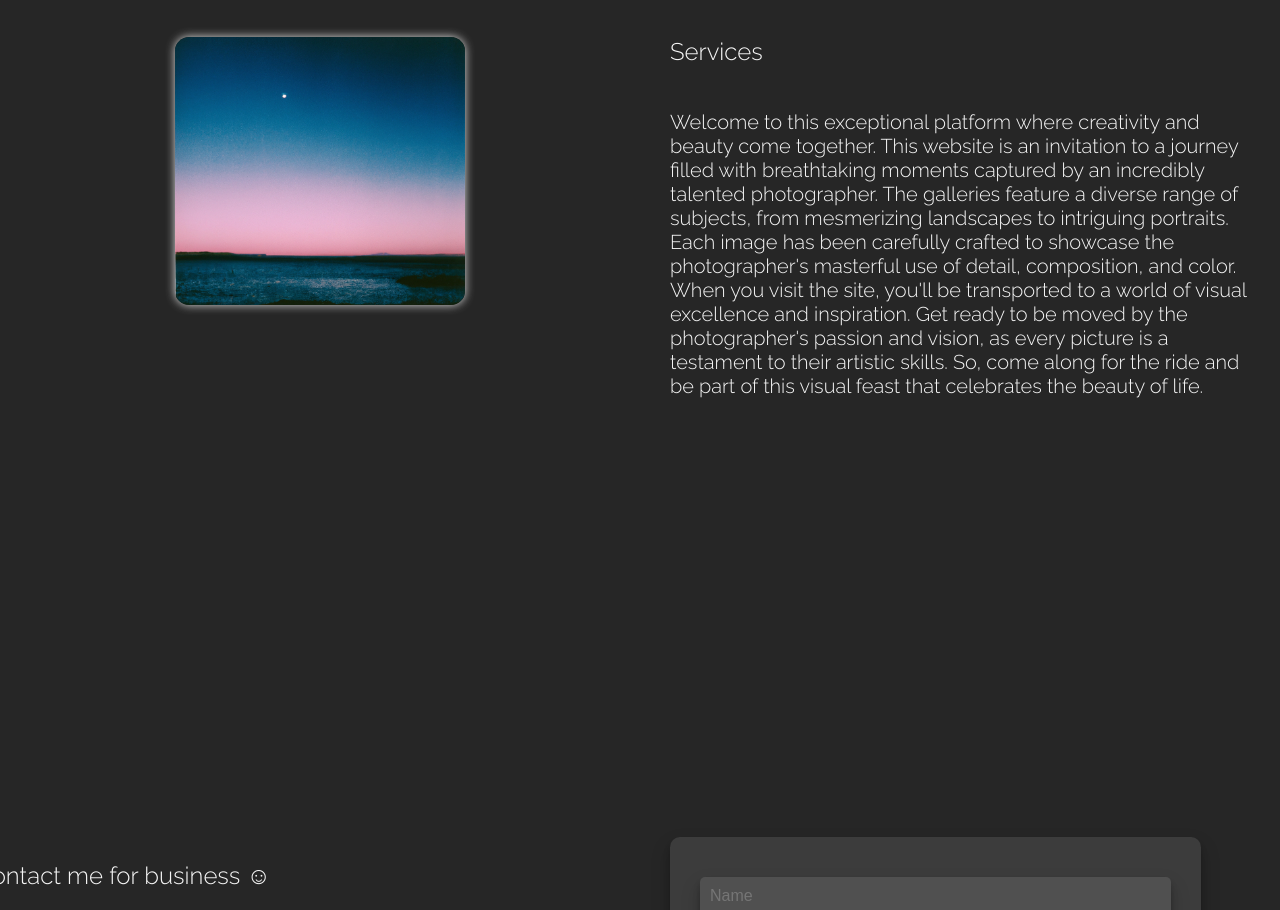
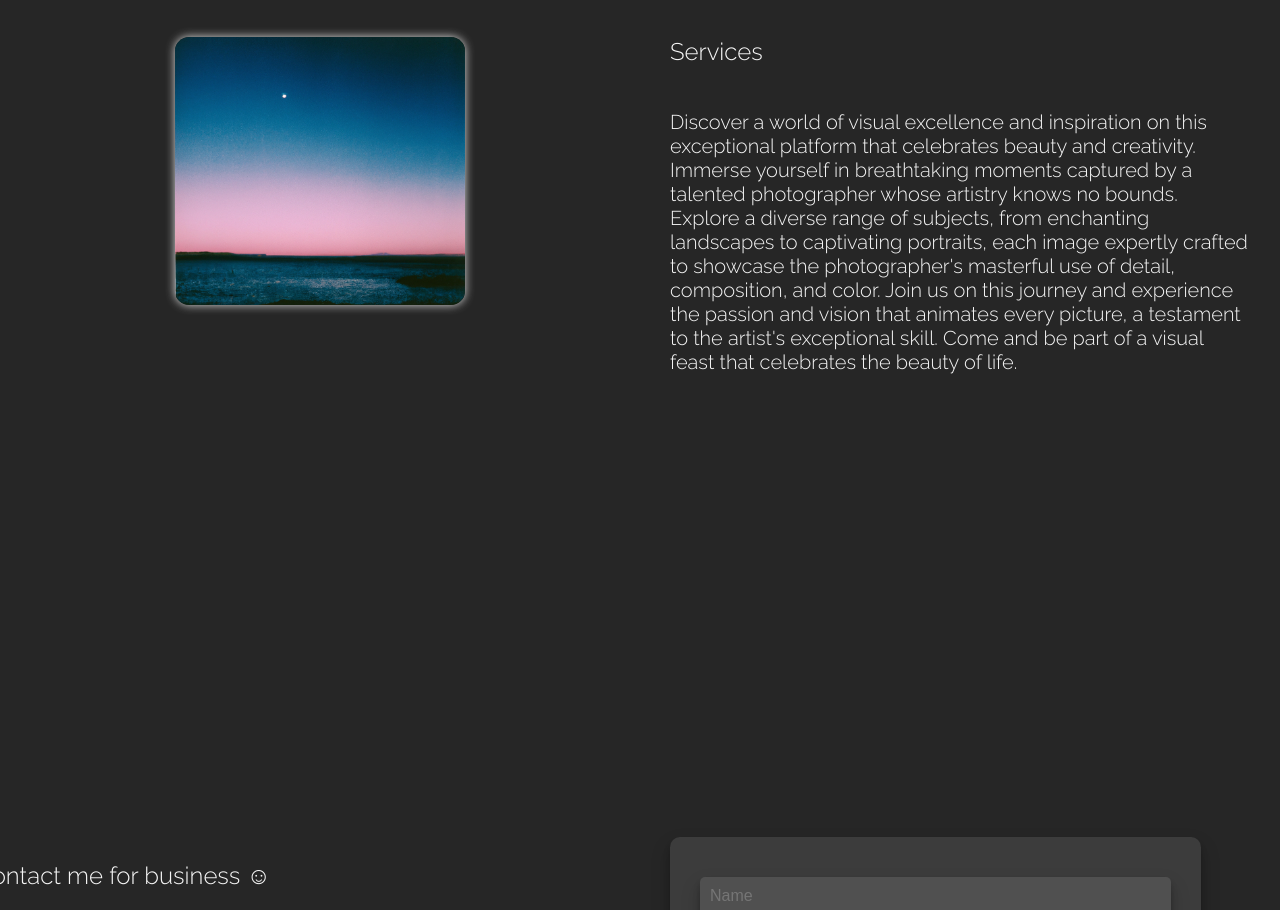
Before and after one commit to vihaanshah2014/vihaanpics, a plain HTML site: page index.html in a window 1280 px wide. Shown: the part 1593-2503 px from the top of the page. Drawn offline with nearby package versions, Linux system fonts and the light colour scheme.

Commit message:
Update index.html

```diff
--- a/index.html
+++ b/index.html
@@ -177,14 +177,10 @@
   <div class="cardss contents">
     <div class="header">Services</div>
     <br>
-    <p>  Welcome to this exceptional platform where creativity and beauty come together. This website is an
-      invitation to a journey filled with breathtaking moments captured by an incredibly talented photographer.
-      The galleries feature a diverse range of subjects, from mesmerizing landscapes to intriguing portraits.
-      Each image has been carefully crafted to showcase the photographer's masterful use of detail, composition,
-      and color. When you visit the site, you'll be transported to a world of visual excellence and inspiration.
-      Get ready to be moved by the photographer's passion and vision, as every picture is a testament to their
-      artistic skills.
-      So, come along for the ride and be part of this visual feast that celebrates the beauty of life.</p>
+    <p>  Discover a world of visual excellence and inspiration on this exceptional platform that celebrates beauty and creativity.
+        Immerse yourself in breathtaking moments captured by a talented photographer whose artistry knows no bounds.
+        Explore a diverse range of subjects, from enchanting landscapes to captivating portraits, each image expertly crafted to showcase the photographer's masterful use of detail, composition, and color.
+        Join us on this journey and experience the passion and vision that animates every picture, a testament to the artist's exceptional skill. Come and be part of a visual feast that celebrates the beauty of life.</p>
 
   </div>
   </section>
```
